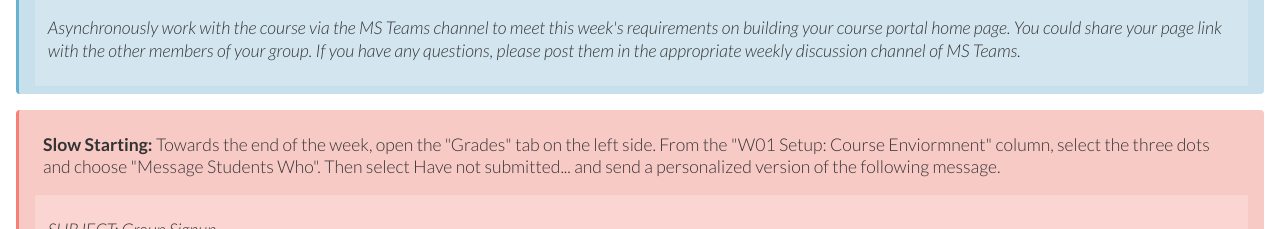
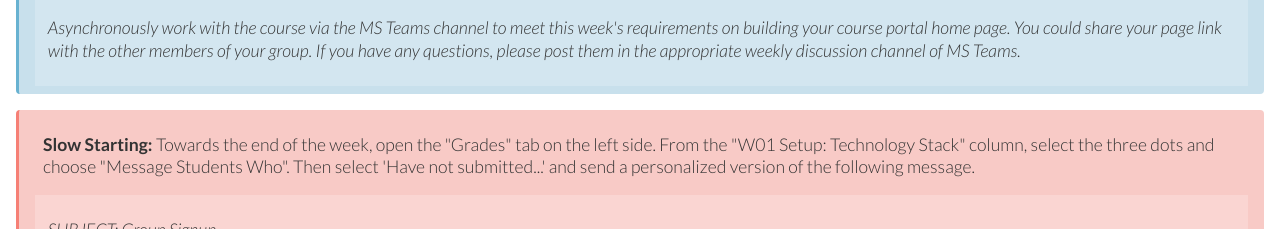
Before and after one commit to paulcheney/wdd231-outreach, a plain HTML site: page index.html in a window 1280 px wide. Shown: the part 9220-9449 px from the top of the page. Drawn offline with Linux system fonts and the light colour scheme.

Commit message:
assignment changed

```diff
--- a/index.html
+++ b/index.html
@@ -220,7 +220,7 @@
     </div>
 
     <div class="problem">
-      <p><strong>Slow Starting:</strong> Towards the end of the week, open the "Grades" tab on the left side. From the "W01 Setup: Course Enviormnent" column, select the three dots and choose "Message Students Who". Then select Have not submitted... and send a personalized version of the following message.</p>
+      <p><strong>Slow Starting:</strong> Towards the end of the week, open the "Grades" tab on the left side. From the "W01 Setup: Technology Stack" column, select the three dots and choose "Message Students Who". Then select 'Have not submitted...' and send a personalized version of the following message.</p>
       <section>
         <p>SUBJECT: Group Signup</p>
         <p>One of your first assignments is to pick a group in Canvas and then sign up for the same group in MS Teams. You then introduce yourself to the rest of the group members in MS Teams. You will NOT have a meeting the first week. While many students have completed this task, there are still several who have not. Please try to complete this assignment by the end of the day.<br>Bro/Sis Smith</p>
```
